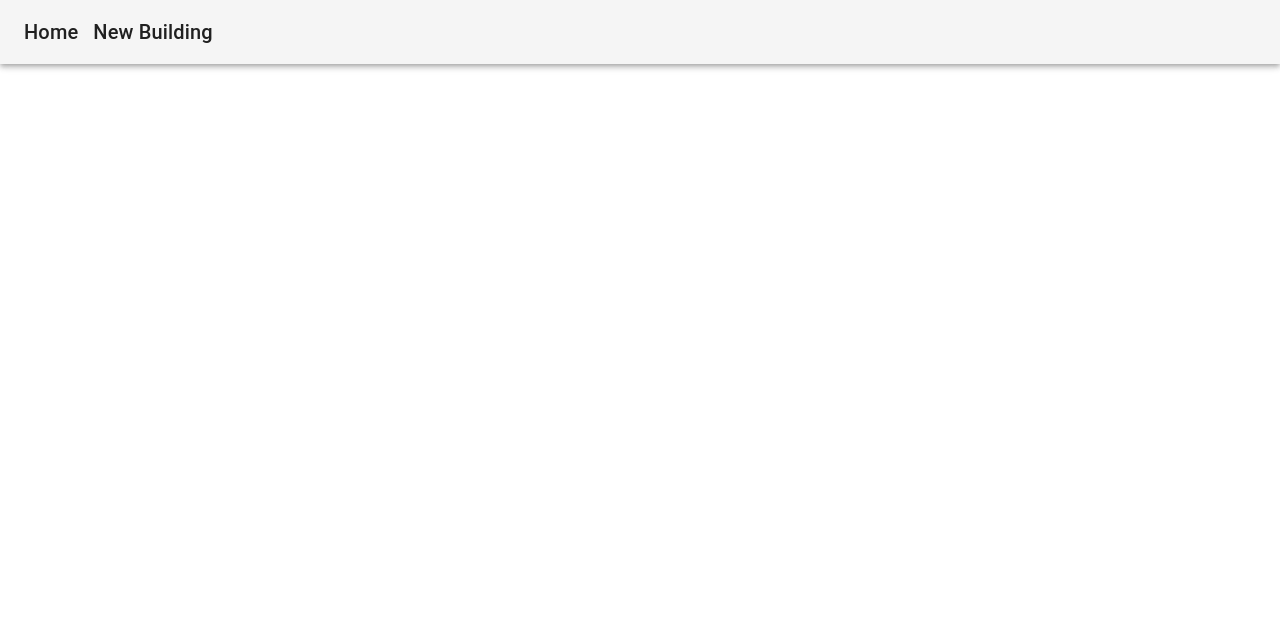
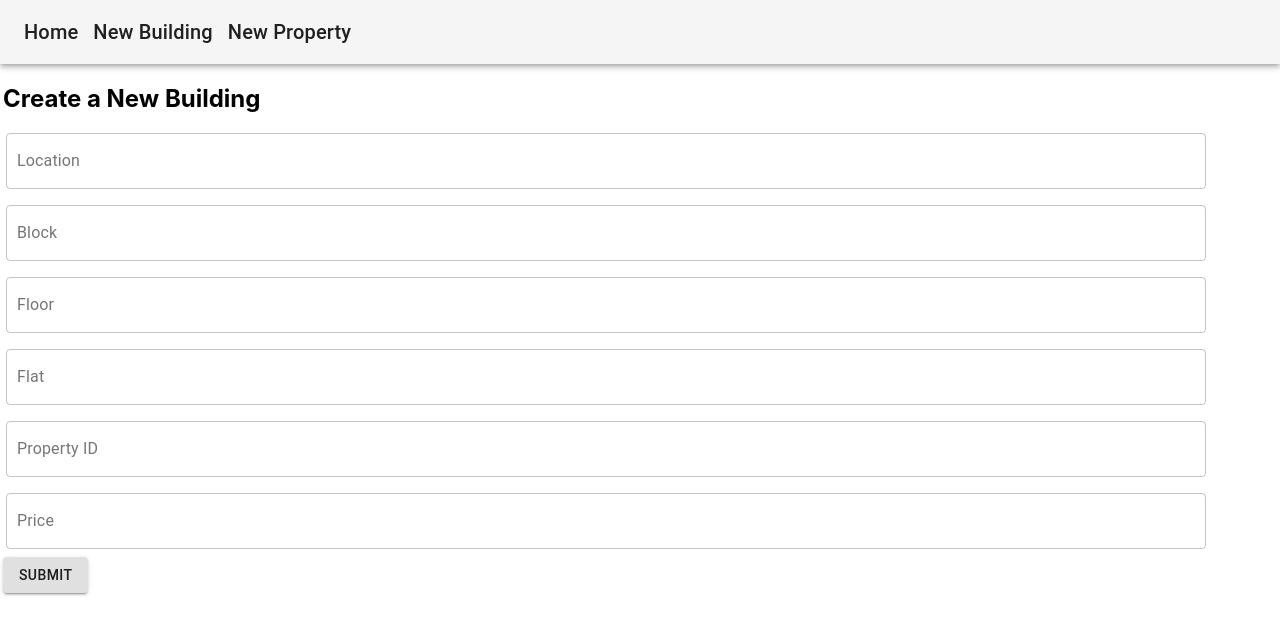
Before and after one commit to wongkenny240/capstone_project, a React (Create React App) app in the folder client/: page /newprop in a window 1280 px wide. Before the commit this address had no page. Shown: the top 634 px of the page. Built offline with nearby package versions, Linux system fonts and the light colour scheme.

Commit message:
update frontend

```diff
--- a/client/src/App.js
+++ b/client/src/App.js
@@ -1,6 +1,7 @@
 import { Routes, Route, Link, NavLink } from "react-router-dom";
 import Home from "./components/Home";
 import NewBuilding from "./components/NewBuilding";
+import NewProperty from "./components/NewProperty";
 import React, { Component } from "react";
 import Web3 from 'web3';
 import AppBar from '@material-ui/core/AppBar';
@@ -70,6 +71,7 @@ function App() {
                     <Typography variant="h6" color="inherit">
                         <NavLink className="nav-link" to="/">Home</NavLink>
                         <NavLink className="nav-link" to="/new/">New Building</NavLink>
+                        <NavLink className="nav-link" to="/newprop/">New Property</NavLink>
                     </Typography>
                 </Toolbar>
             </AppBar>
@@ -77,6 +79,7 @@ function App() {
             <Routes>
                 <Route path="/" exact element={<Home />} />
                 <Route path="/new/" element={<NewBuilding />} />
+                <Route path="/newprop/" element={<NewProperty />} />
             </Routes>
         </div>
     )
--- a/client/src/components/NewBuilding.js
+++ b/client/src/components/NewBuilding.js
@@ -8,7 +8,7 @@ const NewBuilding = () => {
     useEffect(() => {
     }, []);
     return (
-        <div className="form-submit"><h2>Create a New Building</h2>
+        <div className="form-submit"><h2>Create a New Property</h2>
         <TextField id="outlined-basic" margin="normal" label="Building" variant="outlined" />
         <TextField id="outlined-basic" margin="normal" label="Symbol" variant="outlined" />
         <Button variant="contained">Submit</Button>
--- a/client/src/components/NewProperty.js
+++ b/client/src/components/NewProperty.js
@@ -10,11 +10,11 @@ const NewProperty = () => {
     return (
         <div className="form-submit"><h2>Create a New Building</h2>
         <TextField id="outlined-basic" margin="normal" label="Location" variant="outlined" />
-        <TextField id="outlined-basic" margin="normal" label="Symbol" variant="outlined" />
-        <TextField id="outlined-basic" margin="normal" label="Location" variant="outlined" />
-        <TextField id="outlined-basic" margin="normal" label="Symbol" variant="outlined" />
-        <TextField id="outlined-basic" margin="normal" label="Location" variant="outlined" />
-        <TextField id="outlined-basic" margin="normal" label="Symbol" variant="outlined" />
+        <TextField id="outlined-basic" margin="normal" label="Block" variant="outlined" />
+        <TextField id="outlined-basic" margin="normal" label="Floor" variant="outlined" />
+        <TextField id="outlined-basic" margin="normal" label="Flat" variant="outlined" />
+        <TextField id="outlined-basic" margin="normal" label="Property ID" variant="outlined" />
+        <TextField id="outlined-basic" margin="normal" label="Price" variant="outlined" />
 
         <Button variant="contained">Submit</Button>
         </div>
```
